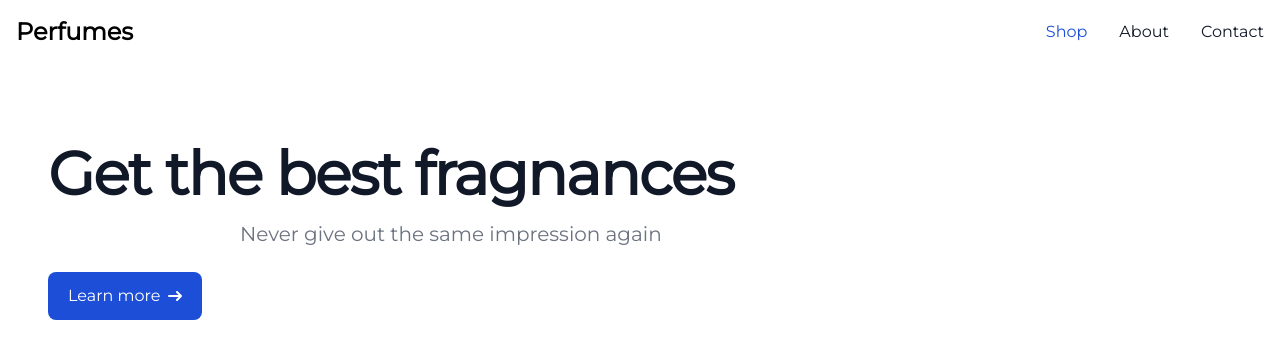
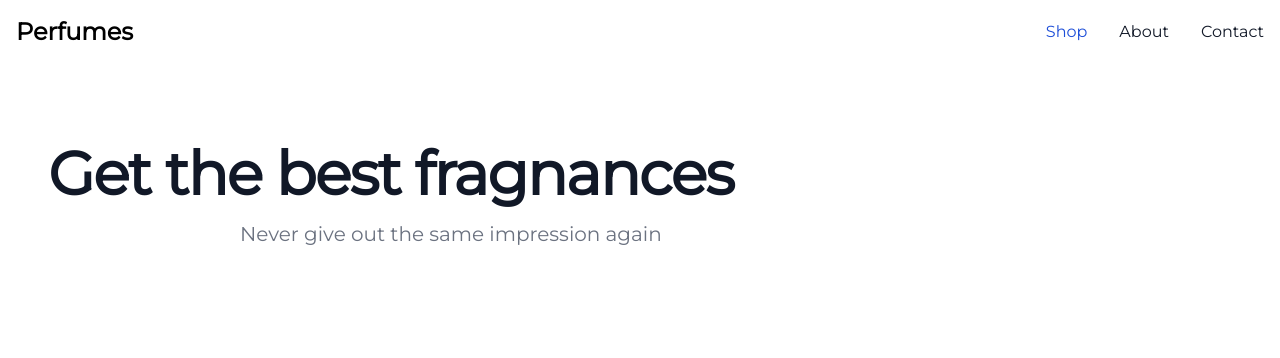
Before and after one commit to Skinpain-Chiri/my-app, a Next.js app: page /home in a window 1280 px wide. Shown: the top 358 px of the page. Built offline with nearby package versions, Linux system fonts and the light colour scheme.

Commit message:
Remove learn more button

```diff
--- a/src/app/home/page.tsx
+++ b/src/app/home/page.tsx
@@ -7,12 +7,6 @@ export default function Page() {
         <p className='mb-6 text-lg font-normal text-gray-500 lg:text-xl sm:px-16 xl:px-48 '>
             Never give out the same impression again
         </p>
-        <a href='#' className='inline-flex items-center justify-center px-5 py-3 text-base font-medium text-center text-white bg-blue-700 rounded-lg hover:bg-blue-800 focus:ring-4 focus:ring-blue-300 dark:focus:ring-blue-900'>
-            Learn more
-            <svg className='w-3.5 h-3.5 ms-2 rtl:rotate-180' aria-hidden='true' xmlns='http://www.w3.org/2000/svg' fill='none' viewBox='0 0 14 10'>
-            <path stroke='currentColor' strokeLinecap='round' strokeLinejoin='round' strokeWidth='2' d='M1 5h12m0 0L9 1m4 4L9 9'/>
-            </svg>
-        </a>
         </>
     );
 }
```
